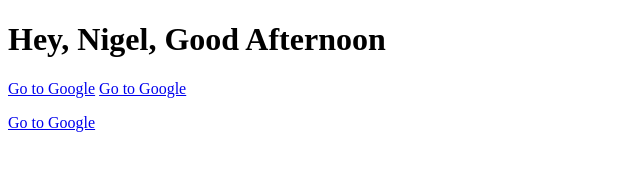
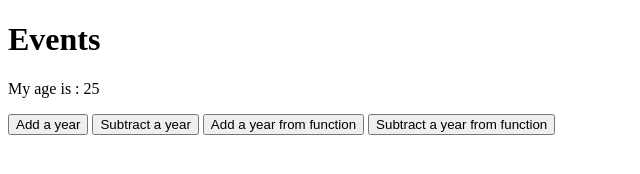
Before and after one commit to 0racularGh0st/vuejs-practice, a plain HTML site: page index.html in a window 1280 px wide. Shown: the whole page, without its empty margins (0-640 px from the left). Drawn offline with nearby package versions, Linux system fonts and the light colour scheme.

Commit message:
Add events

```diff
--- a/app.js
+++ b/app.js
@@ -1,13 +1,14 @@
 new Vue({
     el: '#vue-app',
     data: {
-        name: 'Nigel',
-        website: 'https://www.google.com',
-        websiteTag: '<a href="https://www.google.com">Go to Google</a>'
+       age: '25'
     },
     methods: {
-        greet : function(){
-            return 'Good Afternoon';
+        add : function(){
+            this.age++;
+        },
+        subtract : function(){
+            this.age--;
         }
     }
 });
--- a/index.html
+++ b/index.html
@@ -8,10 +8,12 @@
     </head>
     <body>
         <div id="vue-app">
-            <h1>Hey, {{ name }}, {{greet()}}</h1>
-            <a v-bind:href="website">Go to Google</a>
-            <a :href="website">Go to Google</a>
-            <p v-html="websiteTag"></p>
+           <h1>Events</h1>
+           <p>My age is : {{age}}</p>
+           <button v-on:click="age++">Add a year</button>
+           <button v-on:click="age--">Subtract a year</button>
+           <button v-on:click="add">Add a year from function</button>
+           <button v-on:click="subtract">Subtract a year from function</button>
         </div>
     </body>
     <script src="app.js"></script>
```
